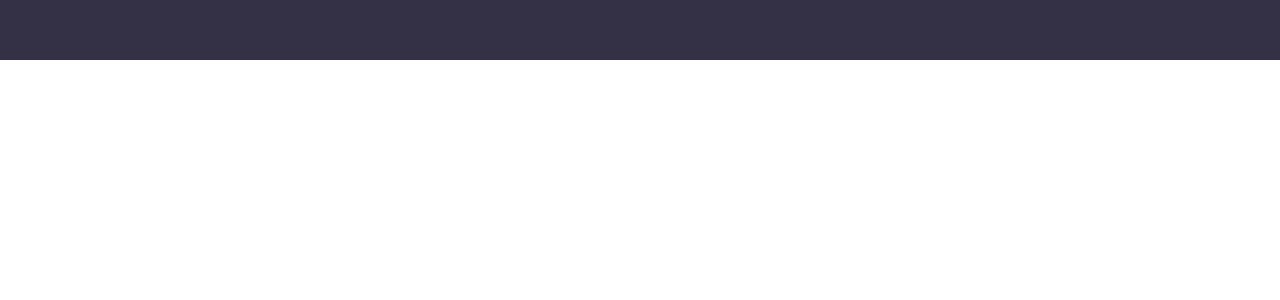
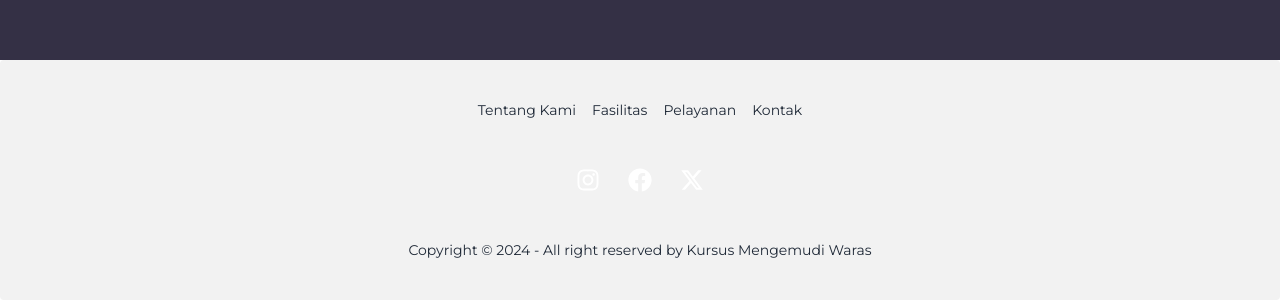
Before and after one commit to dj1samsoe/waras-profile, a Next.js app: page / in a window 1280 px wide. Shown: the part 4312-4612 px from the top of the page. Before the commit the page ends 4372 px from the top, so only its background shows below. Built offline with nearby package versions, Linux system fonts and the light colour scheme.

Commit message:
feat: add Footer

```diff
--- /dev/null
+++ b/common/components/layouts/Footer/Footer.tsx
@@ -0,0 +1,59 @@
+import Link from "next/link";
+import React from "react";
+import { FaFacebook, FaInstagram } from "react-icons/fa";
+import { FaXTwitter } from "react-icons/fa6";
+
+export default function Footer() {
+  return (
+    <footer className="footer footer-center p-10 bg-base-200 text-base-content rounded">
+      <nav className="grid grid-flow-col gap-4">
+        <Link href="#tentang" className="link link-hover" aria-label="Tentang">
+          Tentang Kami
+        </Link>
+        <Link
+          href="#fasilitas"
+          className="link link-hover"
+          aria-label="Fasilitas"
+        >
+          Fasilitas
+        </Link>
+        <Link
+          href="#pelayanan"
+          className="link link-hover"
+          aria-label="Pelayanan"
+        >
+          Pelayanan
+        </Link>
+        <Link href="#kontak" className="link link-hover" aria-label="Kontak">
+          Kontak
+        </Link>
+      </nav>
+      <nav className="flex gap-3">
+        <Link
+          href="https://instagram.com/kursusmengemudiwaras"
+          aria-label="Instagram"
+          className="p-2 text-white"
+        >
+          <FaInstagram className="w-6 h-6" />
+        </Link>
+        <Link
+          href="https://facebook.com/kursusmengemudiwaras"
+          aria-label="facebook"
+          className="p-2 text-white"
+        >
+          <FaFacebook className="w-6 h-6" />
+        </Link>
+        <Link
+          href="https://twitter.com/kursusmengemudiwaras"
+          aria-label="twitter"
+          className="p-2 text-white"
+        >
+          <FaXTwitter className="w-6 h-6" />
+        </Link>
+      </nav>
+      <aside>
+        <p>Copyright © 2024 - All right reserved by Kursus Mengemudi Waras</p>
+      </aside>
+    </footer>
+  );
+}
--- a/common/components/layouts/index.tsx
+++ b/common/components/layouts/index.tsx
@@ -2,6 +2,7 @@
 
 import React, { ReactNode } from "react";
 import Navbar from "./Navbar/Index";
+import Footer from "./Footer/Footer";
 
 interface LayoutsProps {
   children: ReactNode;
@@ -14,6 +15,7 @@ export default function Layouts({ children }: LayoutsProps) {
         <Navbar />
       </header>
       <main className="min-h-screen max-w-screen bg-[#343045]">{children}</main>
+      <Footer />
     </React.Fragment>
   );
 }
```
